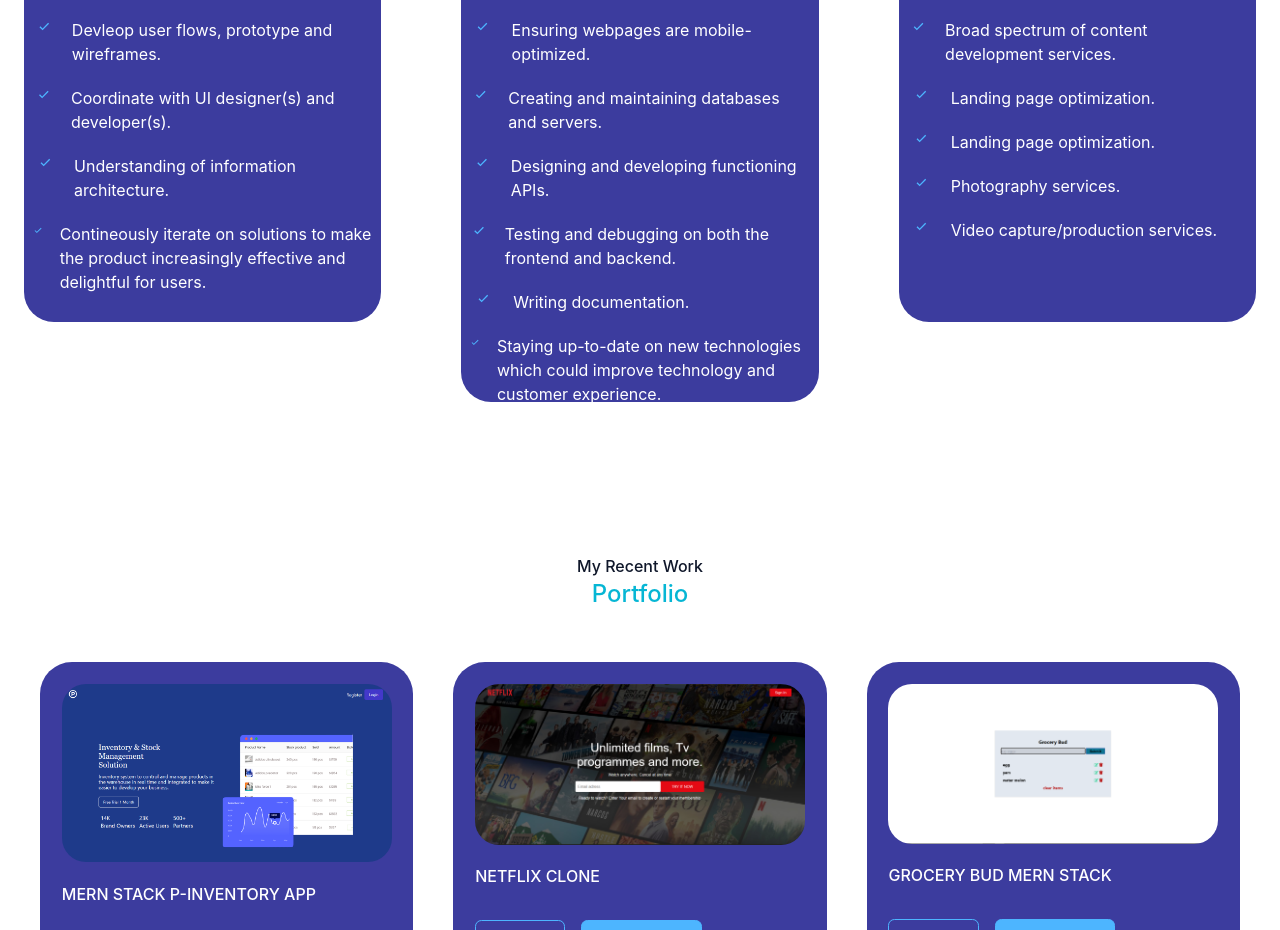
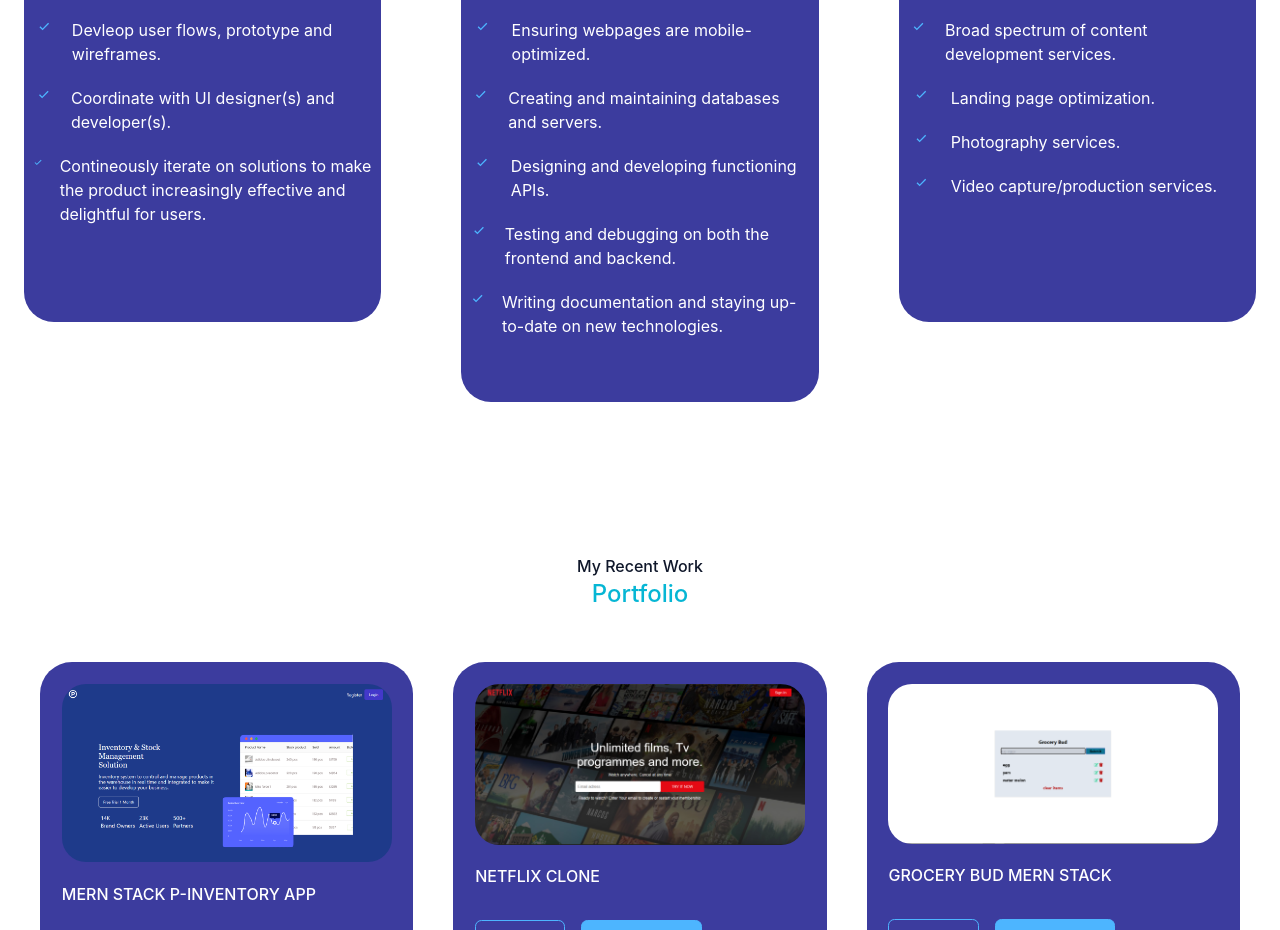
Before and after one commit to AzeezRasheed/My-Portfolio, a React (Create React App) app: page / in a window 1280 px wide. Shown: the part 2680-3610 px from the top of the page. Built offline with nearby package versions, Linux system fonts and the light colour scheme.

Commit message:
made changes to testimonial and portfolio component

```diff
--- a/src/components/Experience.jsx
+++ b/src/components/Experience.jsx
@@ -11,11 +11,11 @@ function Experience() {
       <h2 className="text-center text-cyan-500 dark:text-cyan-400 text-2xl pb-3">
       My Experience
       </h2>
-       <div className='container experience__container grid grid-col-1 gap-8 md:grid-cols-2 lg:grid-cols-2 p-4 m-auto max-w-screen-xl'>
-           <div className="experience p-4">
+       <div className='container experience__container grid grid-col-1 gap-8 md:grid-cols-2 lg:grid-cols-2 p-4 m-auto max-w-screen-xl '>
+           <div className="experience p-4 ">
                <h3>FrontEnd Development</h3>
                <div className="experience__content cards grid grid-cols-2  gap-[1.5rem]  ">
-                   <article className='experience__details  flex gap-4'>
+                   <article className='experience__details  flex gap-4 transition-all ease-out duration-700'>
                     <BsPatchCheckFill className='experience__icon'/>
                   <div>  <h4 className='text-white'>HTML</h4>
                     <small className='text-light text-slate-300'>Experienced</small></div>
--- a/src/components/Services.jsx
+++ b/src/components/Services.jsx
@@ -33,11 +33,6 @@ function Services() {
               <p className="">
                 Coordinate with UI designer(s) and developer(s).
               </p>
-            </li>
-
-            <li className="flex gap-[1rem] mb-[0.8rem] mt-[20px]">
-              <BiCheck className="service__list-icon w-7" />
-              <p className="">Understanding of information architecture.</p>
             </li>
 
             <li className="flex gap-[1rem] mb-[0.8rem] mt-[20px]">
@@ -84,14 +79,9 @@ function Services() {
 
             <li className="flex gap-[1rem] mb-[0.8rem] mt-[20px]">
               <BiCheck className="service__list-icon w-7" />
-              <p>Writing documentation.</p>
-            </li>
-
-            <li className="flex gap-[1rem] mb-[0.8rem] mt-[20px]">
-              <BiCheck className="service__list-icon w-7" />
               <p>
-                Staying up-to-date on new technologies which could improve
-                technology and customer experience.
+                Writing documentation and staying up-to-date on new
+                technologies.
               </p>
             </li>
           </ul>
@@ -120,11 +110,6 @@ function Services() {
 
             <li className="flex gap-[1rem] mb-[0.8rem] mt-[20px]">
               <BiCheck className="service__list-icon w-7" />
-              <p>Landing page optimization.</p>
-            </li>
-
-            <li className="flex gap-[1rem] mb-[0.8rem] mt-[20px]">
-              <BiCheck className="service__list-icon w-7" />
               <p>Photography services.</p>
             </li>
 
```
